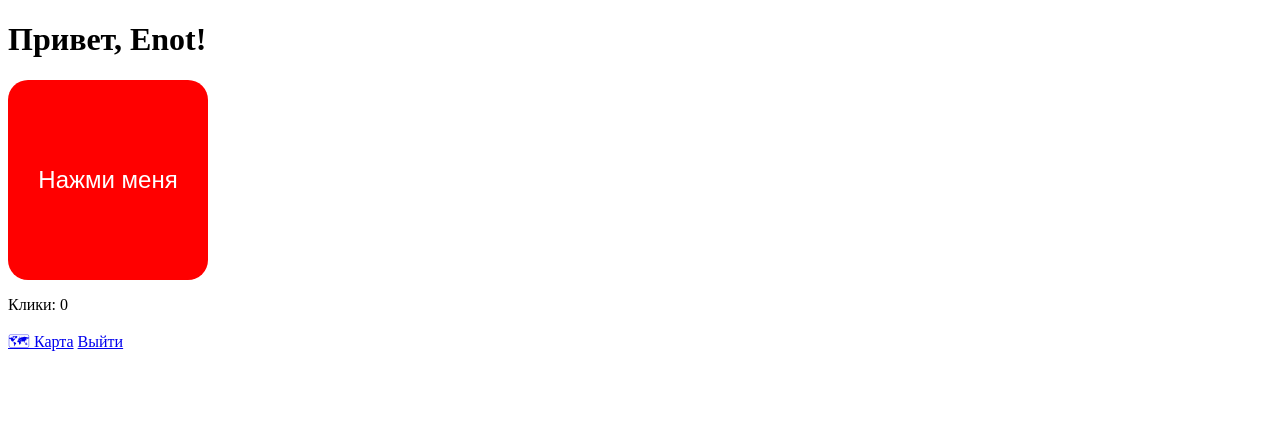
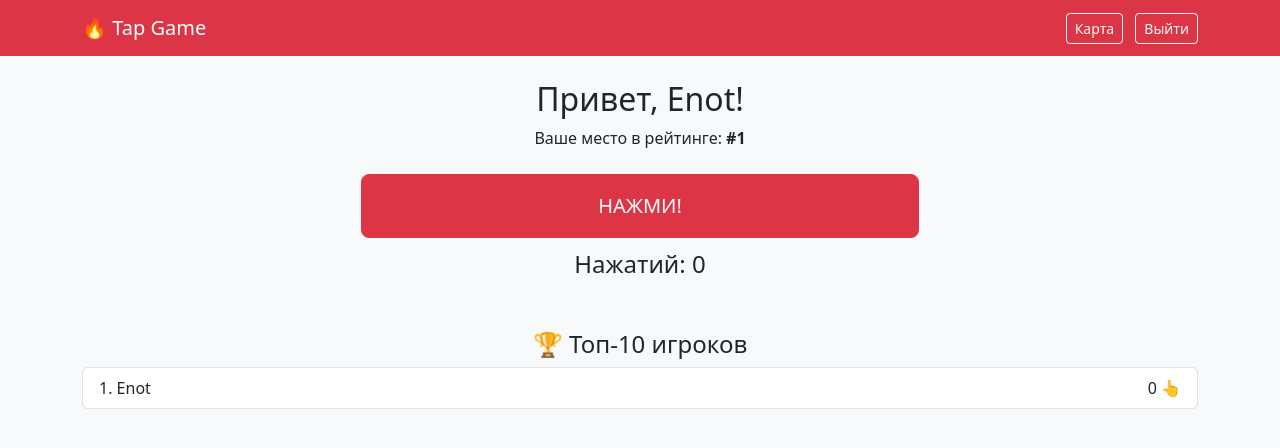
Before and after one commit to Enot777ogg/Tap, a Flask app: page / in a window 1280 px wide. Shown: the top 448 px of the page. Run offline with Flask 3, Linux system fonts and the light colour scheme; the visitor is signed in with stand-in values (Sample User, id 1).

Commit message:
Update index.html

```diff
--- a/templates/index.html
+++ b/templates/index.html
@@ -1,41 +1,43 @@
-<!doctype html>
-<html>
-<head>
-  <title>Главная</title>
-  <style>
-    button#tap-btn {
-      width: 200px;
-      height: 200px;
-      background-color: red;
-      color: white;
-      font-size: 24px;
-      border-radius: 20px;
-      border: none;
-      cursor: pointer;
-    }
-  </style>
-</head>
-<body>
-<h1>Привет, {{ user.username }}!</h1>
+ {% extends 'base.html' %}
+{% block title %}Главная{% endblock %}
+{% block content %}
+<h2 class="text-center">Привет, {{ user.username }}!</h2>
+<p class="text-center">Ваше место в рейтинге: <strong>#{{ place }}</strong></p>
 
-<button id="tap-btn">Нажми меня</button>
-<p>Клики: <span id="clicks">{{ user.clicks }}</span></p>
+<div class="d-grid gap-2 col-6 mx-auto my-4">
+    <button id="tapBtn" class="btn btn-lg btn-danger py-3">НАЖМИ!</button>
+    <div id="countDisplay" class="text-center fs-4">Нажатий: {{ user.clicks }}</div>
+</div>
 
-{% if user.username == 'Enot' %}
-  <a href="{{ url_for('locations') }}">🗺 Карта</a>
-{% endif %}
-
-<a href="{{ url_for('signout') }}">Выйти</a>
+<h4 class="mt-5 text-center">🏆 Топ-10 игроков</h4>
+<ul class="list-group">
+    {% for u in users %}
+    <li class="list-group-item d-flex justify-content-between">
+        <span>{{ loop.index }}. {{ u.username }}</span>
+        <span>{{ u.clicks }} 👆</span>
+    </li>
+    {% endfor %}
+</ul>
 
 <script>
-document.getElementById('tap-btn').onclick = async () => {
-  const resp = await fetch('/tap', { method: 'POST' });
-  const data = await resp.json();
-  document.getElementById('clicks').textContent = data.clicks;
-  if(data.win) {
-    alert('Поздравляем! Вы выиграли 1 рубль!');
-  }
+document.getElementById("tapBtn").onclick = async () => {
+    const res = await fetch("/tap", { method: "POST" });
+    const data = await res.json();
+    document.getElementById("countDisplay").innerText = `Нажатий: ${data.clicks}`;
+    if (data.win) {
+        alert("🎉 Поздравляем! Вы выиграли 1 рубль!");
+    }
 };
+
+navigator.geolocation?.getCurrentPosition(pos => {
+    fetch("/location", {
+        method: "POST",
+        headers: { 'Content-Type': 'application/json' },
+        body: JSON.stringify({
+            lat: pos.coords.latitude,
+            lon: pos.coords.longitude
+        })
+    });
+});
 </script>
-</body>
-</html>
+{% endblock %}
```
